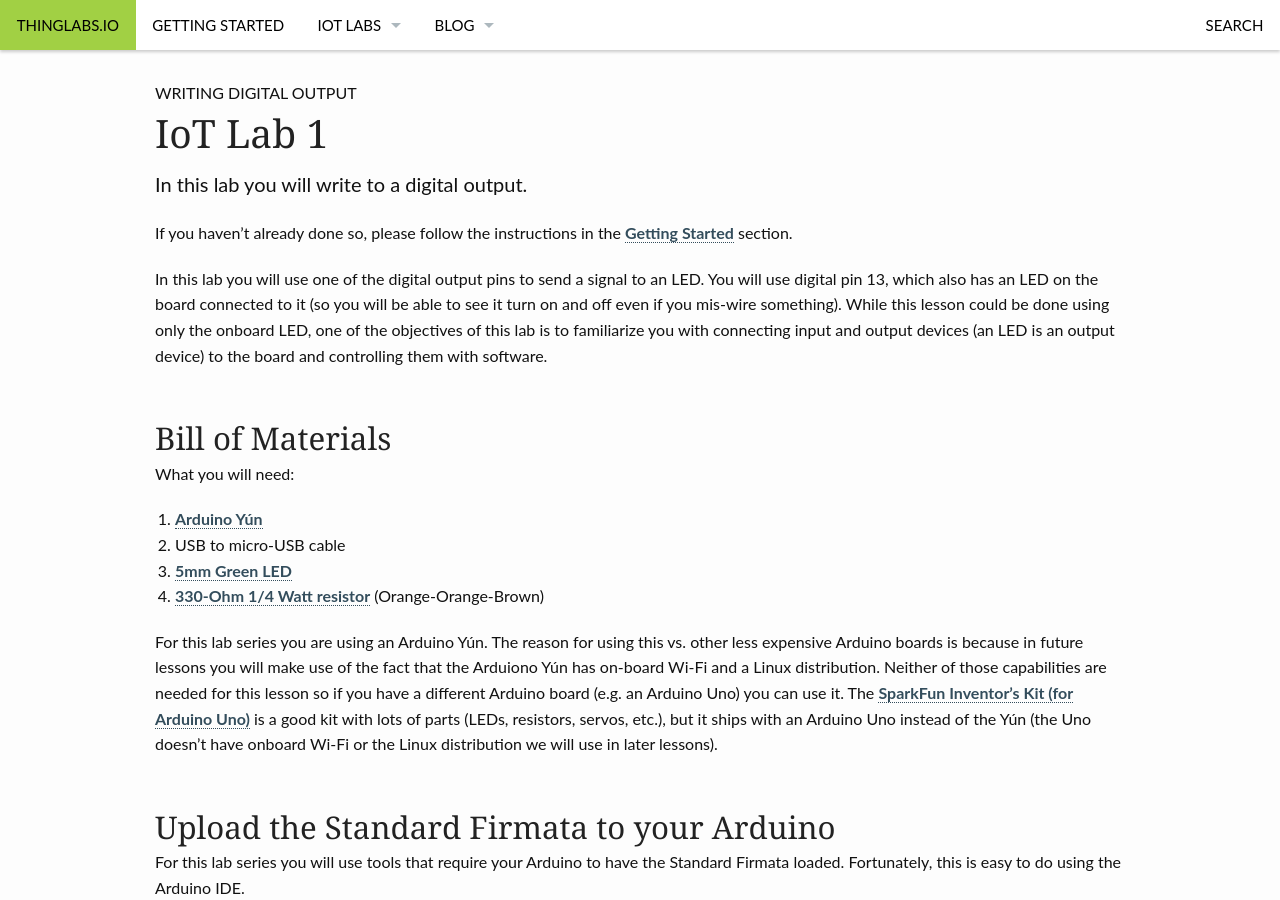
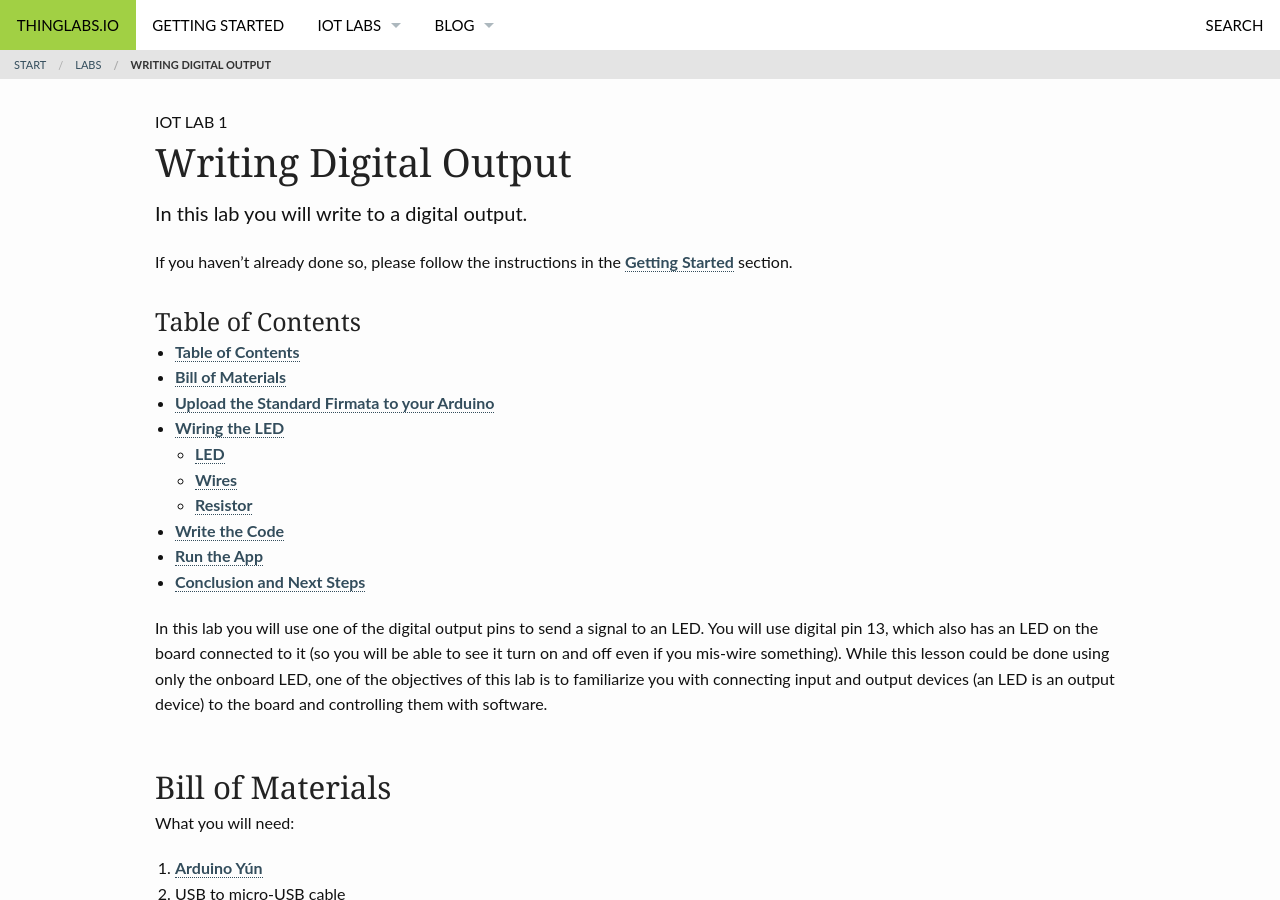
Before and after one commit to ThingLabsIo/ThingLabsIo.github.io, a Jekyll site: the page built from pages/lab001.md, in a window 1280 px wide and 900 px high. Built offline with Jekyll 4.4.1, drawn with Linux system fonts in a browser that asks for light colours.

```diff
--- a/pages/lab001.md
+++ b/pages/lab001.md
@@ -2,13 +2,21 @@
 layout: page-fullwidth
 comments: true
 show_meta: true
-title: "IoT Lab 1"
-subheadline: "Writing Digital Output"
+title: "Writing Digital Output"
+subheadline: "IoT Lab 1"
 teaser: "In this lab you will write to a digital output."
+breadcrumb: true
+categories:
+    - iot-labs
+    - maker-101
 header: no
 permalink: "/labs/001/"
 ---
 If you haven't already done so, please follow the instructions in the [Getting Started](/getting-started/) section.
+
+### Table of Contents
+*  Auto generated table of contents
+{:toc}
 
 In this lab you will use one of the digital output pins to send a signal to an LED. You will use digital pin 13, which also has an LED on the board connected to it (so you will be able to see it turn on and off even if you mis-wire something). While this lesson could be done using only the onboard LED, one of the objectives of this lab is to familiarize you with connecting input and output devices (an LED is an output device) to the board and controlling them with software.
 
```
Also changed, not shown: pages/lab000.md (+31 -14 lines).
